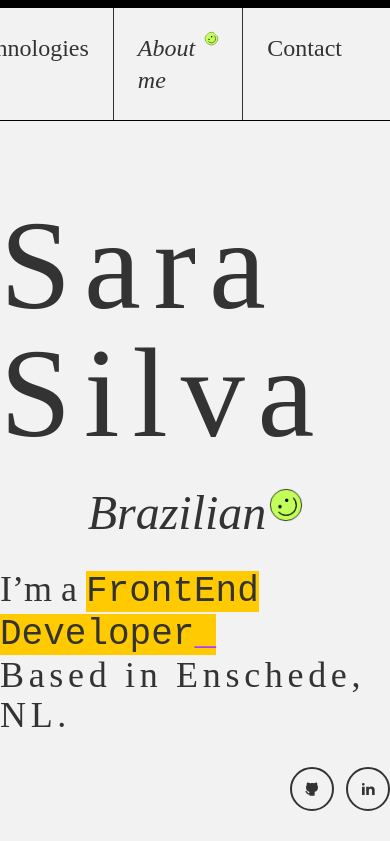
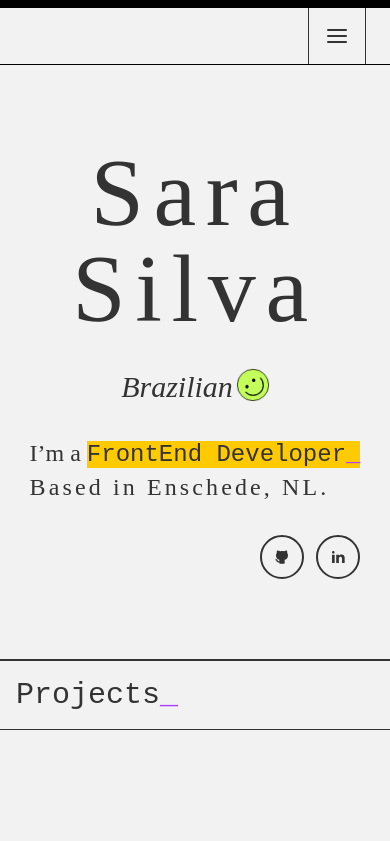
Before and after one commit to saracsilva/portfolio_v2, a React (Vite) app: page / in a window 390 px wide. Shown: the top 841 px of the page. Built offline with nearby package versions, Linux system fonts and the light colour scheme.

Commit message:
Refactor Navbar, Hero and Technologies for better responsiveness

```diff
--- a/src/App.jsx
+++ b/src/App.jsx
@@ -9,8 +9,10 @@ import Footer from "./layout/Footer";
 function App() {
   return (
     <>
-      <Navbar />
-      <Hero />
+      <header>
+        <Navbar />
+        <Hero />
+      </header>
       <Projects />
       <Technologies />
       <AboutMe />
--- a/src/layout/Navbar.jsx
+++ b/src/layout/Navbar.jsx
@@ -1,9 +1,15 @@
+import { useState } from "react";
+import { FiMenu, FiX } from "react-icons/fi";
 import SmileFace from "../components/SmileFace";
 
 function Navbar() {
+  const [open, setOpen] = useState(false);
+
   return (
-    <nav className="border-t-8 border-b border-black sticky top-0 bg-background z-50">
-      <ul className="container flex justify-end font-serif text-2xl">
+    <nav className="border-t-8 border-b border-black sticky top-0 bg-background z-50 font-serif">
+      <div className="container flex justify-end items-center text-2xl">
+        {/* Desktop menu */}
+        <ul className="hidden md:flex">
           <li className="border-r p-6 hover:border-text hover:bg-text/10 hover:text-primary">
             <a href="#projects">Projects</a>
           </li>
@@ -11,7 +17,7 @@ function Navbar() {
             <a href="#technologies">Technologies</a>
           </li>
           <li className="border-r p-6 hover:border-text hover:bg-text/10 hover:text-primary">
-          <div className="flex gap-1">
+            <div className="flex gap-1 items-center">
               <a href="#about" className="italic">
                 About me
               </a>
@@ -22,6 +28,61 @@ function Navbar() {
             <a href="#contact">Contact</a>
           </li>
         </ul>
+
+        {/* Mobile menu button */}
+        <button
+          className="md:hidden p-4 text-2xl border-x"
+          onClick={() => setOpen((v) => !v)}
+          aria-label="Toggle menu"
+        >
+          {open ? <FiX /> : <FiMenu />}
+        </button>
+      </div>
+
+      {/* Mobile popover */}
+      {open && (
+        <div className="md:hidden absolute w-72 right-0 top-full border border-black bg-background text-xl">
+          <ul className="flex flex-col">
+            <li className="p-4 pl-8 border-b hover:bg-text/10">
+              <a
+                href="#projects"
+                onClick={() => setOpen(false)}
+                className="block w-full h-full"
+              >
+                Projects
+              </a>
+            </li>
+            <li className="p-4 pl-8 border-b hover:bg-text/10">
+              <a
+                href="#technologies"
+                onClick={() => setOpen(false)}
+                className="block w-full h-full"
+              >
+                Technologies
+              </a>
+            </li>
+            <li className="p-4 pl-8 border-b hover:bg-text/10 hover:border-text hover:text-primary italic">
+              <a
+                href="#about"
+                onClick={() => setOpen(false)}
+                className="flex gap-2 w-full h-full"
+              >
+                <span>About me</span>
+                <SmileFace size="small" />
+              </a>
+            </li>
+            <li className="p-4 pl-8 hover:bg-text/10">
+              <a
+                href="#contact"
+                onClick={() => setOpen(false)}
+                className="block w-full h-full"
+              >
+                Contact
+              </a>
+            </li>
+          </ul>
+        </div>
+      )}
     </nav>
   );
 }
--- a/src/sections/Hero.jsx
+++ b/src/sections/Hero.jsx
@@ -6,13 +6,15 @@ import { TbBrandGithubFilled } from "react-icons/tb";
 function Hero() {
   return (
     <div className="flex flex-col items-center gap-8 font-serif my-20">
-      <h1 className="text-9xl tracking-widest ">Sara Silva</h1>
+      <h1 className="text-8xl md:text-9xl text-center tracking-widest ">
+        Sara Silva
+      </h1>
       <div className="flex gap-1">
-        <h2 className="text-5xl italic">Brazilian</h2>{" "}
+        <h2 className="text-3xl md:text-5xl italic">Brazilian</h2>{" "}
         <SmileFace animated={true} />
       </div>
       <div>
-        <div className="text-4xl">
+        <div className="text-2xl md:text-4xl">
           <h2>
             I’m a{" "}
             <span className="font-mono bg-secondary">
@@ -20,7 +22,9 @@ function Hero() {
               <span className="text-primary">_</span>
             </span>
           </h2>
-          <h2 className="text-4xl tracking-[.13em]">Based in Enschede, NL.</h2>
+          <h2 className="text-2xl md:text-4xl tracking-[.13em]">
+            Based in Enschede, NL.
+          </h2>
         </div>
         <div className="mt-8 flex gap-3 place-self-end">
           <Button
--- a/src/sections/Technologies.jsx
+++ b/src/sections/Technologies.jsx
@@ -5,9 +5,9 @@ function Technologies() {
     <section id="technologies" className="scroll-mt-24">
       <SectionTitle title="Technologies" />
       <div className="container my-28 px-8 md:px-16 border-y border-text">
-        <ul className="grid grid-cols-1 md:grid-cols-2 xl:grid-cols-3 gap-8 font-mono font-medium">
+        <ul className="grid grid-cols-1 md:grid-cols-3 font-mono font-medium">
           <li>
-            <ul className="flex flex-col items-center border-r py-4">
+            <ul className="flex flex-col px-8 items-center border-b md:border-b-0 md:border-r py-4">
               <li>JavaScript</li>
               <li>Ruby on Rails</li>
               <li>HTML5</li>
@@ -16,14 +16,14 @@ function Technologies() {
           </li>
 
           <li>
-            <ul className="flex flex-col items-center border-r py-4 h-full">
+            <ul className="flex flex-col px-8 items-center border-b md:border-b-0 md:border-r py-4 h-full">
               <li>React</li>
               <li>Tailwind</li>
             </ul>
           </li>
 
           <li>
-            <ul className="flex flex-col items-center py-4">
+            <ul className="flex flex-col px-8 items-center py-4">
               <li>Git / GitHub</li>
               <li>Figma</li>
             </ul>
```
Lines whose indentation alone changed are shown as unchanged.
